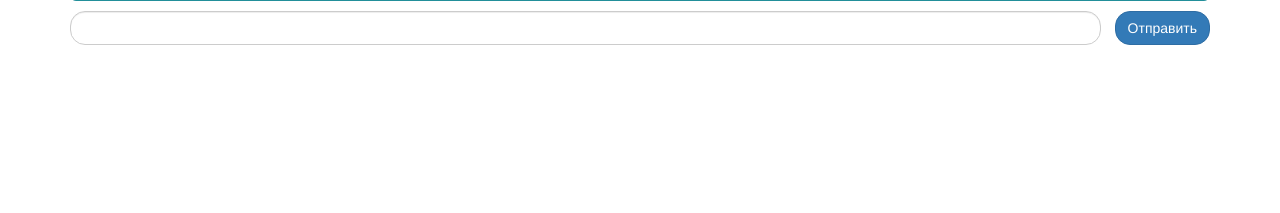
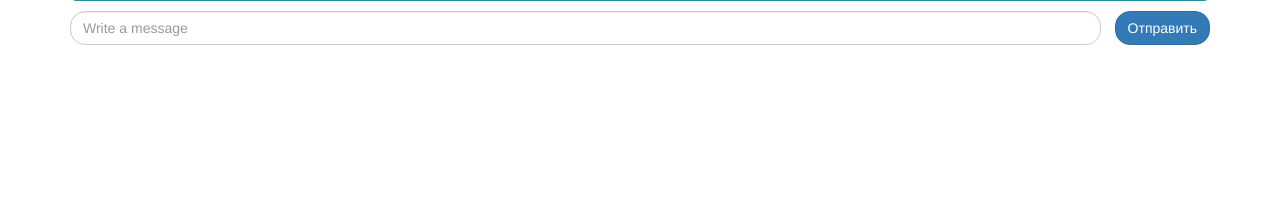
Before and after one commit to sanyapalmero/directum-chat-bot-preparing, a Django app: page /chat/ in a window 1280 px wide. Shown: the part 569-782 px from the top of the page. Run offline with Django 3.2, Linux system fonts and the light colour scheme; some libraries are stand-ins or nearby versions.

Commit message:
ADD: input placeholder

```diff
--- a/templates/chat/chat.html
+++ b/templates/chat/chat.html
@@ -13,7 +13,7 @@
 </div>
 <div class="input-group">
     {% csrf_token %}
-    <input id="user-message" name="user-message" class="form-control">
+    <input id="user-message" name="user-message" class="form-control" placeholder="Write a message">
     <span class="input-group-btn">
         <button id="send-message" class="btn btn-primary" type="submit">Отправить</button>
     </span>
```
